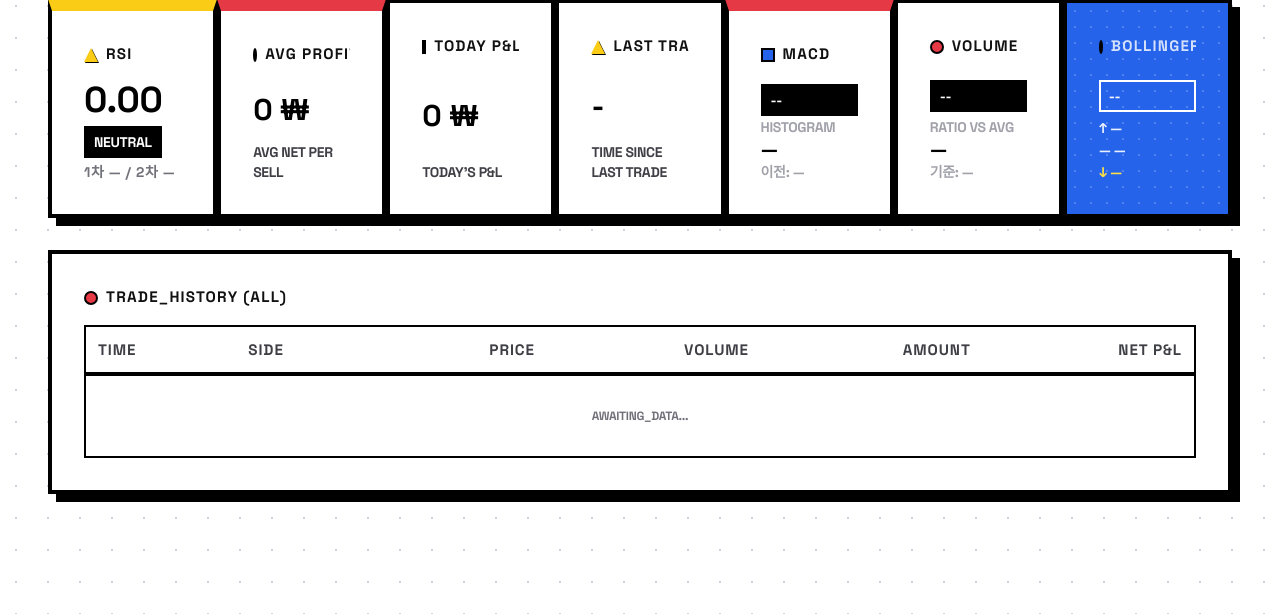
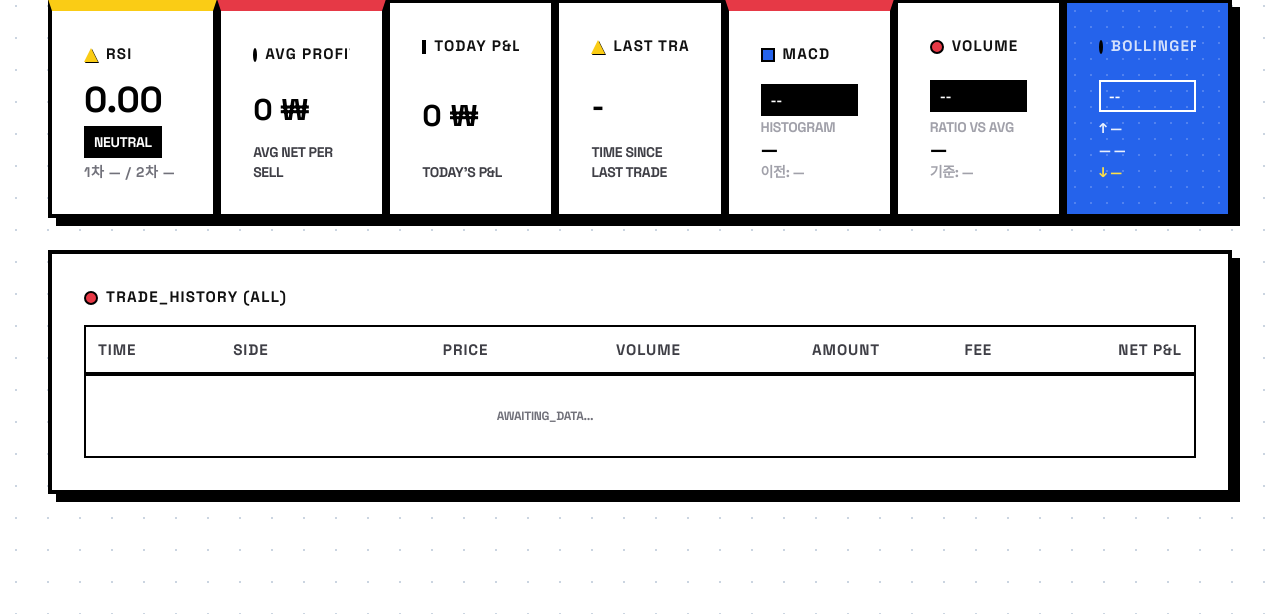
Before and after one commit to syl-deve/btrade, a FastAPI app: template templates/index.html in a window 1280 px wide. Shown: the part 1066-1680 px from the top of the page. Run offline with FastAPI, Linux system fonts and the light colour scheme; the template is opened without the code that fills it, so the values that code supplies are empty; some libraries are stand-ins or nearby versions.

Commit message:
feat: 거래 수수료 DB 저장 및 거래 내역 UI 표시
- TradeHistory에 fee 컬럼 추가 (자동 마이그레이션)
- 매수/매도 시 수수료 계산 (업비트 0.05%, 빗썸 0.04%)
- net_profit에 수수료 반영 (매수+매도 합산)
- 거래 내역 테이블에 수수료 컬럼 추가

Co-Authored-By: Claude Sonnet 4.6 <noreply@anthropic.com>

```diff
--- a/main.py
+++ b/main.py
@@ -20,6 +20,13 @@ import sys
 # --- Logging Setup ---
 logging.basicConfig(level=logging.INFO, format='%(asctime)s [%(levelname)s] %(message)s')
 logger = logging.getLogger(__name__)
+
+UPBIT_FEE_RATE = 0.0005   # 업비트 0.05%
+BITHUMB_FEE_RATE = 0.0004 # 빗썸 0.04%
+
+def get_fee_rate():
+    from config import EXCHANGE
+    return BITHUMB_FEE_RATE if EXCHANGE == "BITHUMB" else UPBIT_FEE_RATE
 
 # --- Lifespan Event Handler ---
 @asynccontextmanager
@@ -49,6 +56,16 @@ async def lifespan(app: FastAPI):
         ("cooldown_minutes",       "ALTER TABLE bot_settings ADD COLUMN cooldown_minutes INTEGER DEFAULT 60"),
         ("cooldown_until",         "ALTER TABLE bot_settings ADD COLUMN cooldown_until DATETIME"),
     ]
+    # trade_history 마이그레이션
+    trade_migrations = [
+        ("fee", "ALTER TABLE trade_history ADD COLUMN fee FLOAT"),
+    ]
+    for col, sql in trade_migrations:
+        try:
+            db.execute(text(f"SELECT {col} FROM trade_history LIMIT 1"))
+        except Exception:
+            db.execute(text(sql))
+            db.commit()
     for col, sql in migrations:
         try:
             db.execute(text(f"SELECT {col} FROM bot_settings LIMIT 1"))
@@ -156,21 +173,28 @@ def _reset_position(bot_settings):
     bot_settings.position_opened_at = None
 
 def _record_sell(db, current_price, coin_balance, bot_settings):
+    fee_rate = get_fee_rate()
     buy_principle = bot_settings.avg_buy_price * coin_balance
     sell_total = current_price * coin_balance
-    net_profit = sell_total - buy_principle
+    buy_fee = buy_principle * fee_rate
+    sell_fee = sell_total * fee_rate
+    total_fee = buy_fee + sell_fee
+    net_profit = sell_total - buy_principle - total_fee
     db.add(TradeHistory(
         symbol=SYMBOL, side="SELL", price=current_price,
-        volume=coin_balance, total_amount=sell_total, net_profit=net_profit
+        volume=coin_balance, total_amount=sell_total,
+        net_profit=net_profit, fee=total_fee
     ))
     _reset_position(bot_settings)
     db.commit()
     return net_profit
 
 def _record_buy(db, current_price, buy_amount):
+    fee_rate = get_fee_rate()
+    fee = buy_amount * fee_rate
     db.add(TradeHistory(
         symbol=SYMBOL, side="BUY", price=current_price,
-        volume=buy_amount / current_price, total_amount=buy_amount
+        volume=buy_amount / current_price, total_amount=buy_amount, fee=fee
     ))
     db.commit()
 
@@ -543,6 +567,7 @@ async def get_status(db: Session = Depends(get_db), user=Depends(get_current_use
             "history": [{
                 "id": h.id, "side": h.side, "price": int(h.price), "volume": h.volume,
                 "total_amount": int(h.total_amount), "net_profit": int(h.net_profit) if h.net_profit else 0,
+                "fee": int(h.fee) if h.fee else 0,
                 "timestamp": h.timestamp.strftime("%Y-%m-%d %H:%M:%S")
             } for h in history]
         }
--- a/models.py
+++ b/models.py
@@ -16,6 +16,7 @@ class TradeHistory(Base):
     volume = Column(Float)
     total_amount = Column(Float)
     net_profit = Column(Float, default=0.0) # 매도 시 확정된 수익금 (매도금 - 매수원금)
+    fee = Column(Float, nullable=True)       # 거래 수수료 (원화)
     timestamp = Column(DateTime, default=datetime.datetime.now)
 
 class BotSettings(Base):
--- a/templates/index.html
+++ b/templates/index.html
@@ -213,6 +213,7 @@
                                 <th class="text-right py-3 px-3 meta-label" data-i18n="th_price">Price</th>
                                 <th class="text-right py-3 px-3 meta-label" data-i18n="th_volume">Volume</th>
                                 <th class="text-right py-3 px-3 meta-label" data-i18n="th_amount">Amount</th>
+                                <th class="text-right py-3 px-3 meta-label" data-i18n="th_fee">Fee</th>
                                 <th class="text-right py-3 px-3 meta-label" data-i18n="th_profit">Net P&L</th>
                             </tr>
                         </thead>
@@ -380,7 +381,7 @@
                 btn_apply:    'APPLY_CHANGES',
                 label_history:'TRADE_HISTORY (ALL)',
                 th_time: 'Time', th_side: 'Side', th_price: 'Price',
-                th_volume: 'Volume', th_amount: 'Amount', th_profit: 'Net P&L',
+                th_volume: 'Volume', th_amount: 'Amount', th_fee: 'Fee', th_profit: 'Net P&L',
                 // 동적 JS 문자열
                 status_active: 'ACTIVE', status_offline: 'OFFLINE',
                 auth_ok: 'AUTHORIZED', auth_err: 'UNAUTHORIZED',
@@ -437,7 +438,7 @@
                 btn_apply:    '변경사항 적용',
                 label_history:'거래 내역 (전체)',
                 th_time: '시간', th_side: '구분', th_price: '체결가',
-                th_volume: '수량', th_amount: '거래금액', th_profit: '손익',
+                th_volume: '수량', th_amount: '거래금액', th_fee: '수수료', th_profit: '손익',
                 // 동적 JS 문자열
                 status_active: '가동중', status_offline: '정지',
                 auth_ok: '인증완료', auth_err: '인증실패',
@@ -870,6 +871,7 @@
                             <td class="py-3 px-2 text-right font-bold">${h.price.toLocaleString()} ₩</td>
                             <td class="py-3 px-2 text-right font-bold">${parseFloat(h.volume).toFixed(6)}</td>
                             <td class="py-3 px-2 text-right font-bold">${h.total_amount.toLocaleString()} ₩</td>
+                            <td class="py-3 px-2 text-right font-bold text-zinc-400">${h.fee ? '-' + h.fee.toLocaleString() + ' ₩' : '-'}</td>
                             <td class="py-3 px-2 text-right font-black" style="${profitColor}">${h.side === 'SELL' ? profitSign + h.net_profit.toLocaleString() + ' ₩' : '-'}</td>
                         </tr>`;
                     }).join('');
```
